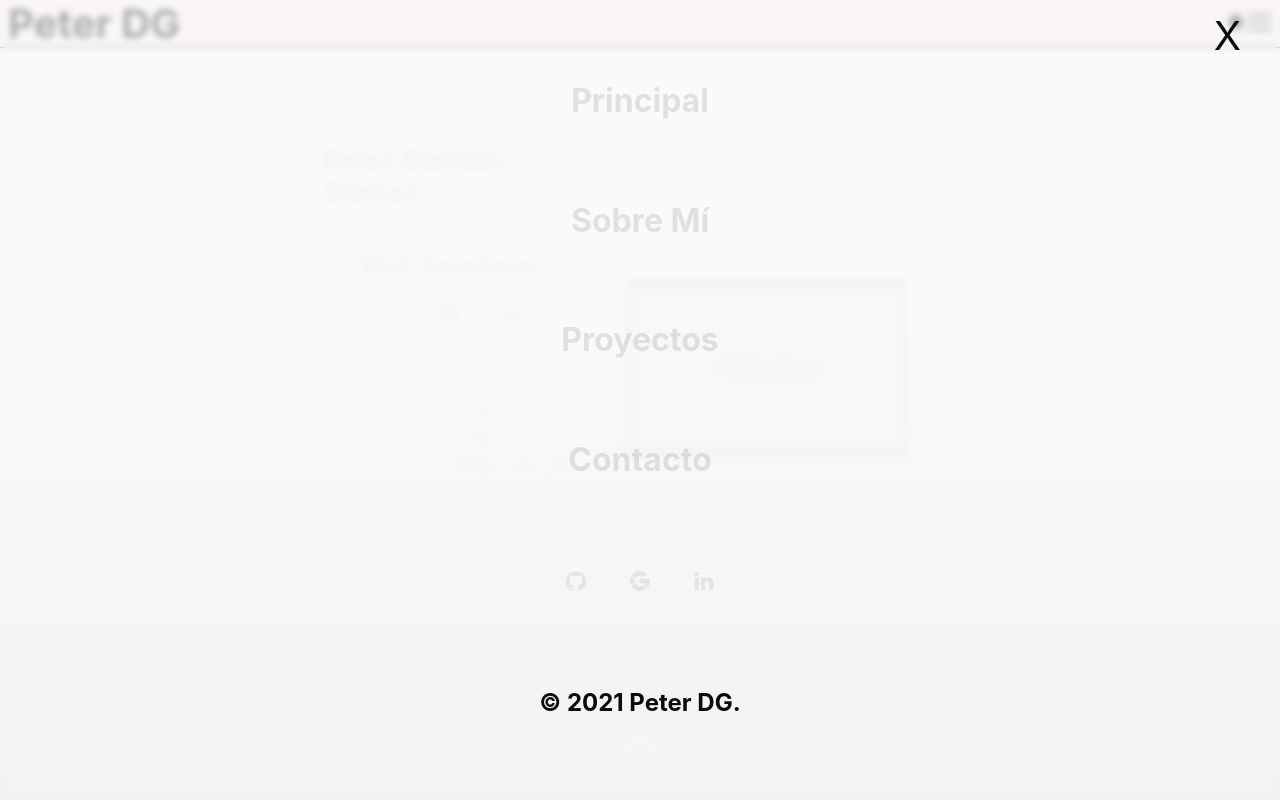
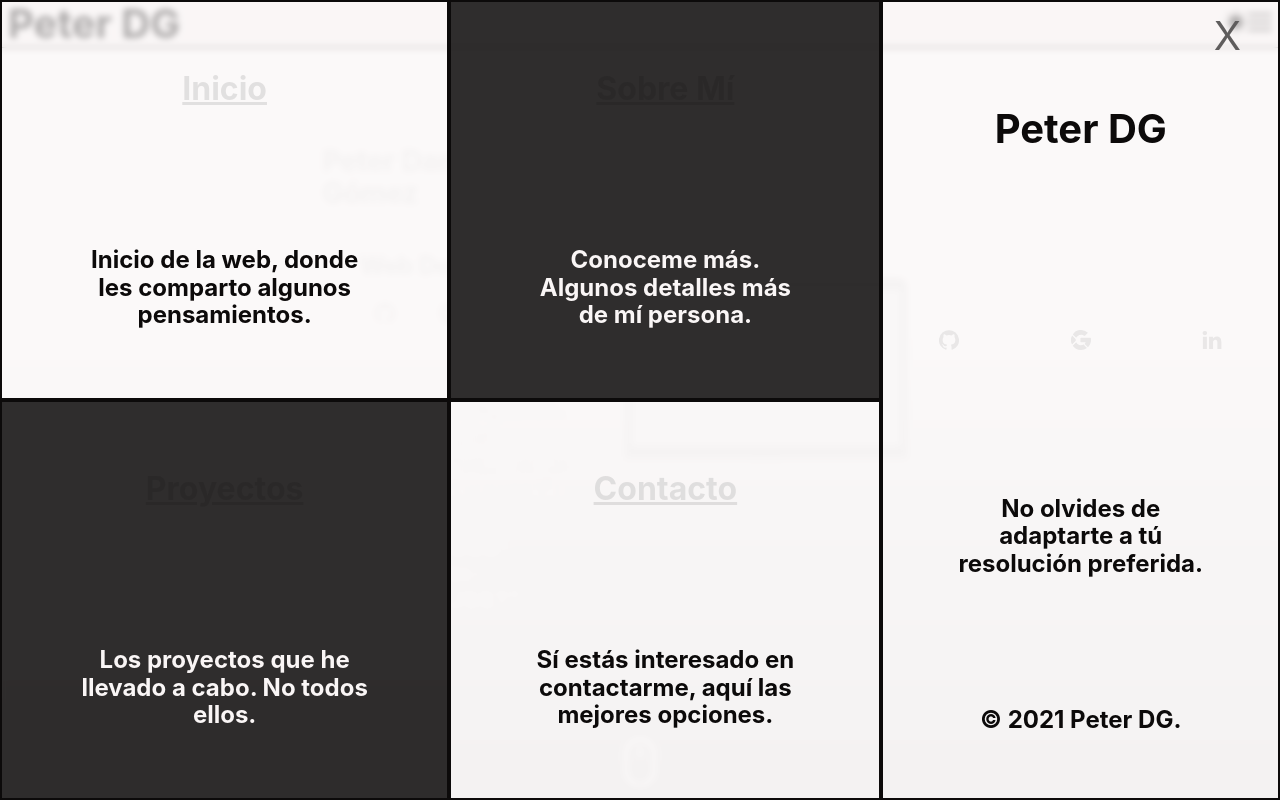
Before and after one commit to PeterDamianG/PeterDamianG, a Next.js app: page / in a window 1280 px wide. Both pictures are taken after a click on the button 1240 px from the left and 21 px from the top of the page. Shown: the top 800 px of the page. Built offline with nearby package versions, Linux system fonts and the light colour scheme.

Commit message:
add styles to contentnav in resolution for pc

```diff
--- a/src/components/layout/appbar/drawer/ContentNav.js
+++ b/src/components/layout/appbar/drawer/ContentNav.js
@@ -1,15 +1,68 @@
 /** @module Layout/AppBar */
+import { useMediaQuery } from 'react-responsive';
 import SocialMedia from 'components/utils/socialmedia';
-import { sidenav, closebtn } from './contentnav.module.css';
+import {
+  sidenav,
+  closebtn,
+  hero,
+  about,
+  proyects,
+  contact,
+  detail,
+} from './contentnav.module.css';
 /**
- * An drawer for contain a menu to navigate.
- * @function Drawer
+ * A content of navigation.
+ * @function ContentNav
  * @example
- * import Drawer from 'components/layout/appbar/Drawer'
- * <AppBar />
+ * import ContentNav from 'components/layout/appbar/drawer/ContentNav'
+ * <ContentNav close={handleClose} />
  * @returns {JSX.Element} An element of React.
  */
-const Drawer = ({ close }) => (
+const ContentNav = ({ close }) => {
+  // Other design with full media.
+  const isDesktopOrLaptop = useMediaQuery({
+    query: '(min-width: 1280px)',
+  });
+  if (isDesktopOrLaptop) {
+    return (
+      <nav className={sidenav}>
+        <button type='button' className={closebtn} onClick={close}>
+          X
+        </button>
+        <article className={hero}>
+          <a href='#hero' onClick={close}>
+            Inicio
+          </a>
+          <p>Inicio de la web, donde les comparto algunos pensamientos.</p>
+        </article>
+        <article className={about}>
+          <a href='#about' onClick={close}>
+            Sobre Mí
+          </a>
+          <p>Conoceme más. Algunos detalles más de mí persona.</p>
+        </article>
+        <article className={proyects}>
+          <a href='#proyects' onClick={close}>
+            Proyectos
+          </a>
+          <p>Los proyectos que he llevado a cabo. No todos ellos.</p>
+        </article>
+        <article className={contact}>
+          <a href='#contact' onClick={close}>
+            Contacto
+          </a>
+          <p>Sí estás interesado en contactarme, aquí las mejores opciones.</p>
+        </article>
+        <article className={detail}>
+          <h3>Peter DG</h3>
+          <SocialMedia />
+          <p>No olvides de adaptarte a tú resolución preferida.</p>
+          <small>© {new Date().getFullYear()} Peter DG.</small>
+        </article>
+      </nav>
+    );
+  }
+  return (
     <nav className={sidenav}>
       <button type='button' className={closebtn} onClick={close}>
         X
@@ -30,5 +83,6 @@ const Drawer = ({ close }) => (
       <small>© {new Date().getFullYear()} Peter DG.</small>
     </nav>
   );
+};
 
-export default Drawer;
+export default ContentNav;
--- a/src/components/layout/appbar/drawer/contentnav.module.css
+++ b/src/components/layout/appbar/drawer/contentnav.module.css
@@ -47,11 +47,11 @@
   }
   .closebtn {
     font-size: 2.5em;
-    transition: all 0.3s linear;
+    transition: font-size 0.3s linear;
   }
   .closebtn:hover {
     font-size: 2.75em;
-    transition: all 0.3s linear;
+    transition: font-size 0.3s linear;
   }
   .sidenav small {
     font-size: 1.5em;
@@ -59,7 +59,74 @@
 }
 /* Animation Mode for PC and TV Devices */
 @media all and (min-width: 1280px) {
+  .sidenav {
+    display: grid;
+    grid-template-areas:
+      'hero about detail'
+      'proyects contact detail';
+    justify-content: normal;
+    text-align: center;
+  }
+  .hero {
+    grid-area: hero;
+    height: 100%;
+    display: flex;
+    flex-direction: column;
+    justify-content: space-around;
+    border: 2px solid var(--foreground);
+  }
+  .about {
+    grid-area: about;
+    height: 100%;
+    background-color: var(--background-nav-modal-invert);
+    color: var(--background);
+    display: flex;
+    flex-direction: column;
+    justify-content: space-around;
+    border: 2px solid var(--foreground);
+  }
+  .proyects {
+    grid-area: proyects;
+    height: 100%;
+    background-color: var(--background-nav-modal-invert);
+    color: var(--background);
+    display: flex;
+    flex-direction: column;
+    justify-content: space-around;
+    border: 2px solid var(--foreground);
+  }
+  .contact {
+    grid-area: contact;
+    height: 100%;
+    display: flex;
+    flex-direction: column;
+    justify-content: space-around;
+    border: 2px solid var(--foreground);
+  }
+  .detail {
+    grid-area: detail;
+    height: 100%;
+    display: flex;
+    flex-direction: column;
+    justify-content: space-around;
+    border: 2px solid var(--foreground);
+  }
+  .detail aside {
+    width: 100%;
+  }
+  .sidenav p {
+    font-size: 1.5em;
+    width: 65%;
+    margin: 0 auto;
+  }
+  .sidenav h3 {
+    font-size: 2.5em;
+  }
+  .sidenav small {
+    font-size: 1.5em;
+  }
   .sidenav a {
+    text-decoration: underline;
     color: var(--a-color);
     font-size: 2.5em;
     transition: all 0.3s linear;
@@ -67,12 +134,19 @@
   }
   .sidenav a:hover {
     color: var(--a-hover);
-    font-size: 3em;
     text-shadow: 2px 2px 8px var(--foreground);
     transition: all 0.3s linear;
   }
   .closebtn {
+    color: var(--a-color);
     font-size: 2.5em;
+    transition: all 0.3s linear;
+  }
+  .closebtn:hover {
+    color: var(--a-hover);
+    font-size: 3em;
+    text-shadow: 1px 1px 4px var(--foreground);
+    transition: all 0.3s linear;
   }
 }
 /* Animations */
--- a/src/components/main/sections/hero/index.js
+++ b/src/components/main/sections/hero/index.js
@@ -24,6 +24,10 @@ const getRandomNumber = () => Math.floor(Math.random() * objectContent.length);
  * @returns {JSX.Element} An element of React.
  */
 const Hero = () => {
+  // Other design with full media.
+  const isDesktopOrLaptop = useMediaQuery({
+    query: '(min-width: 1280px)',
+  });
   // State for show notebook text and caption.
   const [number, setNumber] = useState(getRandomNumber());
   // State for handle animation.
@@ -39,10 +43,6 @@ const Hero = () => {
     setTimeout(() => setAnimate(false), 500);
     setNumber(randomNumber);
   };
-  // Other design with full media.
-  const isDesktopOrLaptop = useMediaQuery({
-    query: '(min-width: 1280px)',
-  });
   // Render if width is >= 1280px.
   if (isDesktopOrLaptop) {
     return (
--- a/src/styles/themes.css
+++ b/src/styles/themes.css
@@ -6,6 +6,7 @@
   --a-color: #5f5d5d;
   --a-hover: #030303;
   --background-nav-modal: #faf6f6b0;
+  --background-nav-modal-invert: #0c0a0ada;
 }
 /* Dark theme */
 [data-theme='dark'] {
@@ -15,4 +16,5 @@
   --a-color: #777474;
   --a-hover: #ffffff;
   --background-nav-modal: #0c0a0ada;
+  --background-nav-modal-invert: #faf6f6b0;
 }
```
Lines whose indentation alone changed are shown as unchanged.
